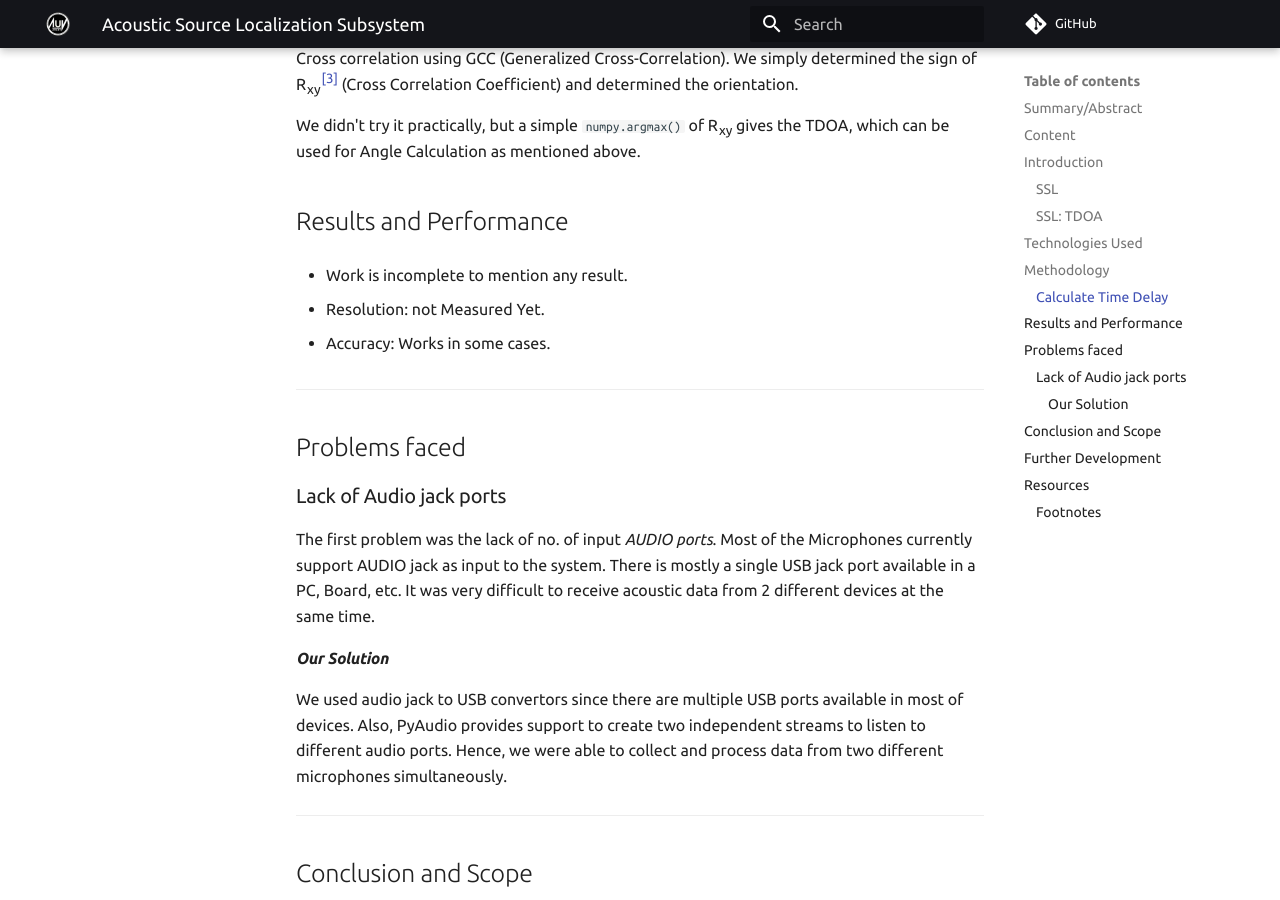
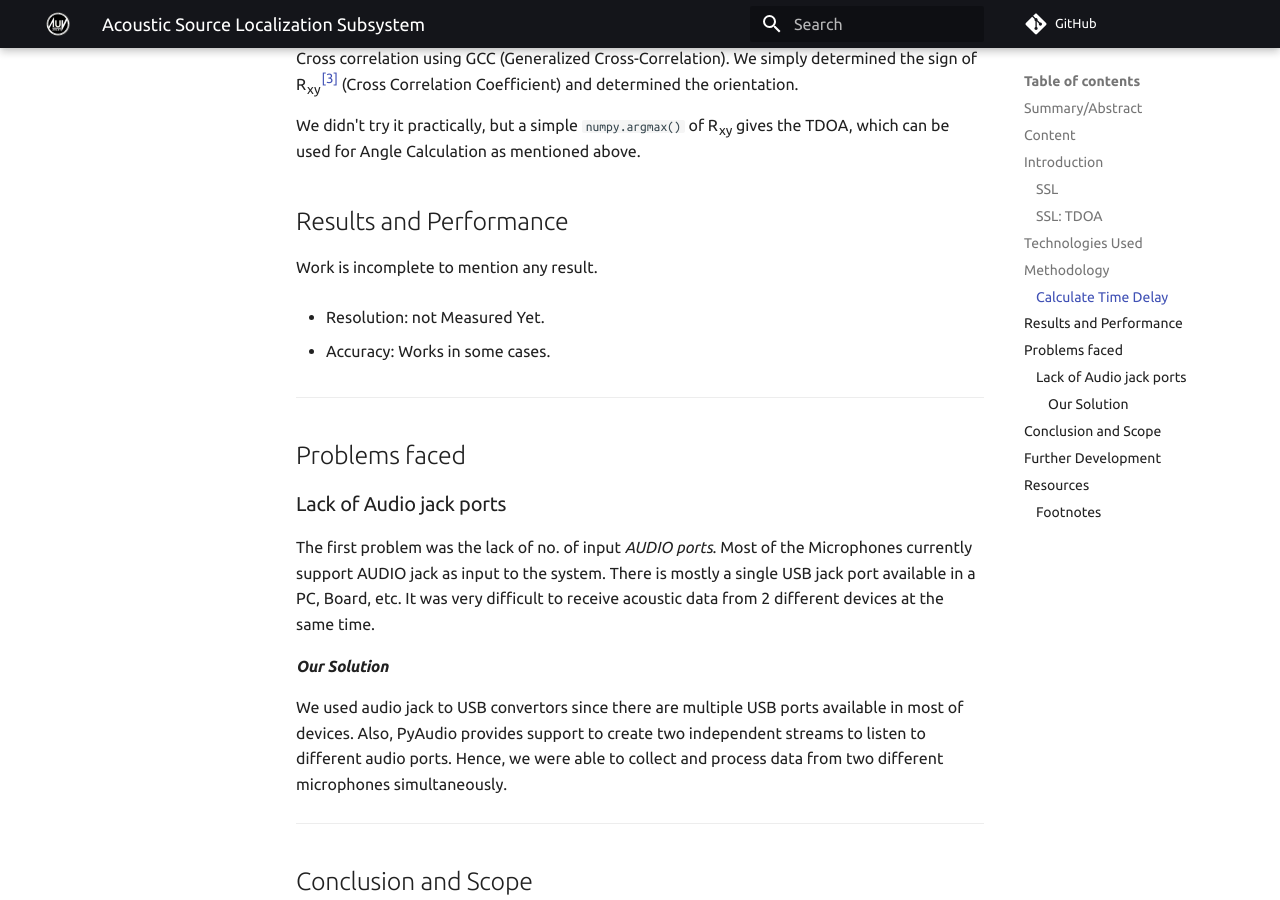
Before and after one commit to auvzhcet/Documentation, an MkDocs documentation site: the page built from docs/computer/student_Reports/Acoustic-Source_Mohd-Hozaifa-Khan.md, in a window 1280 px wide and 900 px high, scrolled down 4774 px. Built offline with MkDocs 1.6.1 and Material for MkDocs 9.7.7, drawn with Linux system fonts in a browser that asks for light colours; comment, search, counter and statistics services are not loaded.

Commit message:
docs: fix typo

```diff
--- a/docs/computer/student_Reports/Acoustic-Source_Mohd-Hozaifa-Khan.md
+++ b/docs/computer/student_Reports/Acoustic-Source_Mohd-Hozaifa-Khan.md
@@ -122,7 +122,7 @@ We didn't try it practically, but a simple `numpy.argmax()` of R<sub>xy</sub> gi
 
 ## Results and Performance
 
-* Work is incomplete to mention any result.
+Work is incomplete to mention any result.
 
 + Resolution: not Measured Yet.
 
```
